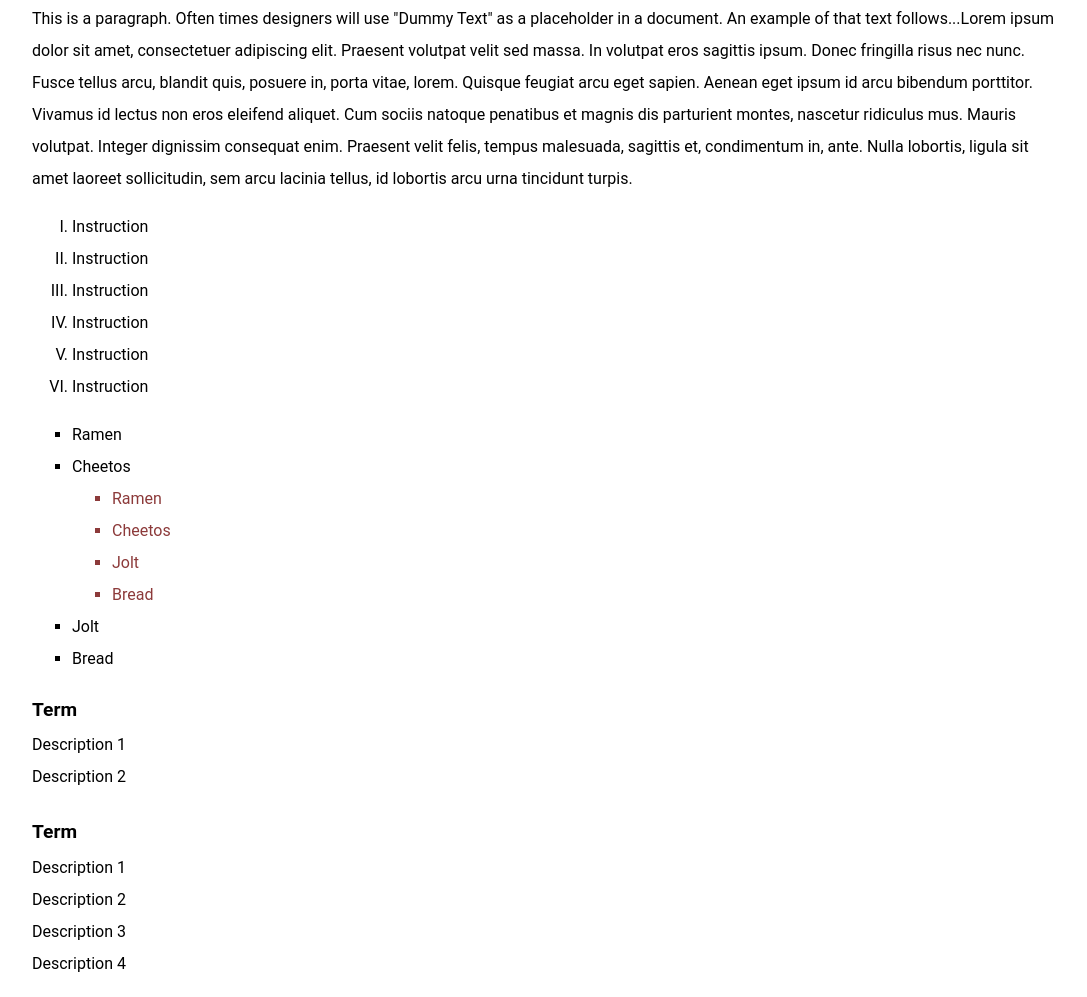
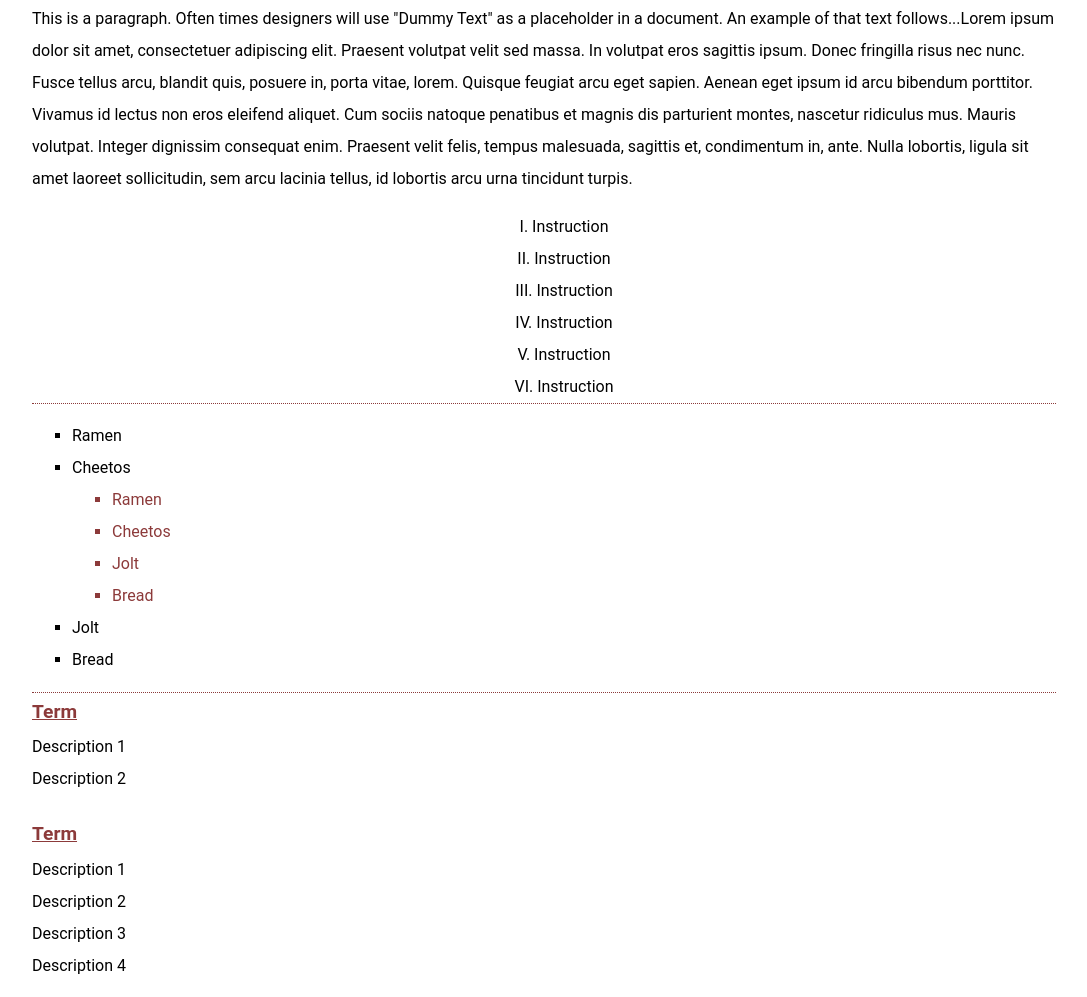
Before and after one commit to BryceEbsen/ifsc-1310, a plain HTML site: page css-demo/index.html in a window 1280 px wide. Shown: the part 2300-3297 px from the top of the page, without its empty margins (96-1183 px from the left). Drawn offline with Linux system fonts and the light colour scheme.

Commit message:
finished styling list in css demo

```diff
--- a/css-demo/assets/css/style.css
+++ b/css-demo/assets/css/style.css
@@ -245,6 +245,10 @@ table caption{
 
 #additional-elements ol{
   list-style-type: upper-roman;
+  list-style-position: inside;
+  text-align: center;
+  border-bottom: dotted;
+  border-bottom:1px dotted #8C3A3A;
 }
 
 #additional-elements ul ul{
@@ -252,12 +256,15 @@ table caption{
 }
 
 #additional-elements dl{
-
+  border-top:1px dotted #8C3A3A;
+  border-bottom:1px dotted #8C3A3A;
 }
 
 #additional-elements dt{
   font-weight: bold;
   font-size: 1.2rem;
+  color: #8C3A3A;
+  text-decoration: underline;
 }
 
 #additional-elements dd{
```
Also changed, not shown: positioning-lab/absolute-1.html (+1 -0 lines).
